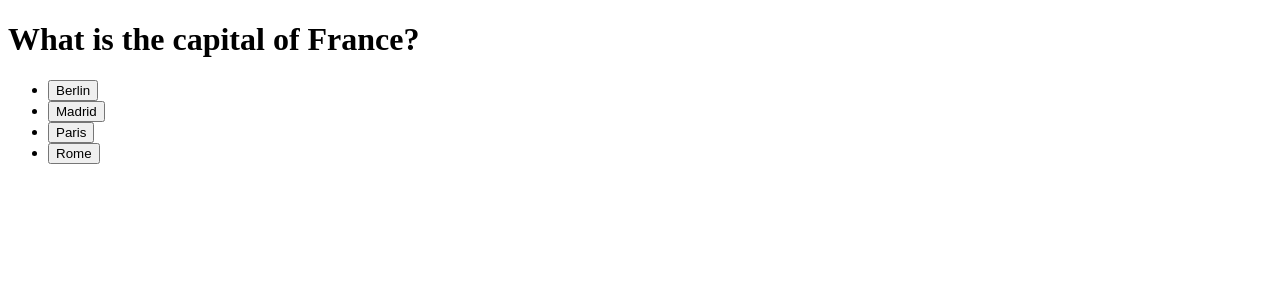
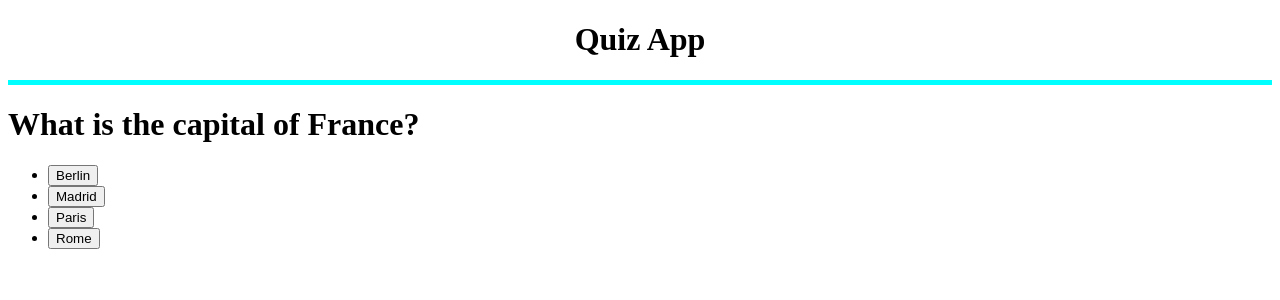
Before and after one commit to Tailung1/Quiz-app-with-with-TS-TSX, a React (Vite) app: page / in a window 1280 px wide. Shown: the top 300 px of the page. Built offline with nearby package versions, Linux system fonts and the light colour scheme.

Commit message:
add header text

```diff
--- a/src/App.tsx
+++ b/src/App.tsx
@@ -5,9 +5,20 @@ function App() {
 
   return (
     <>
-     <Quiz/>
+      <div
+        style={{
+          borderBottom: "5px solid aqua",
+          textAlign: "center",
+          marginBottom: "20px",
+        }}
+      >
+        <header>
+          <h1>Quiz App</h1>
+        </header>
+      </div>
+      <Quiz />
     </>
-  )
+  );
 }
 
 export default App
```
